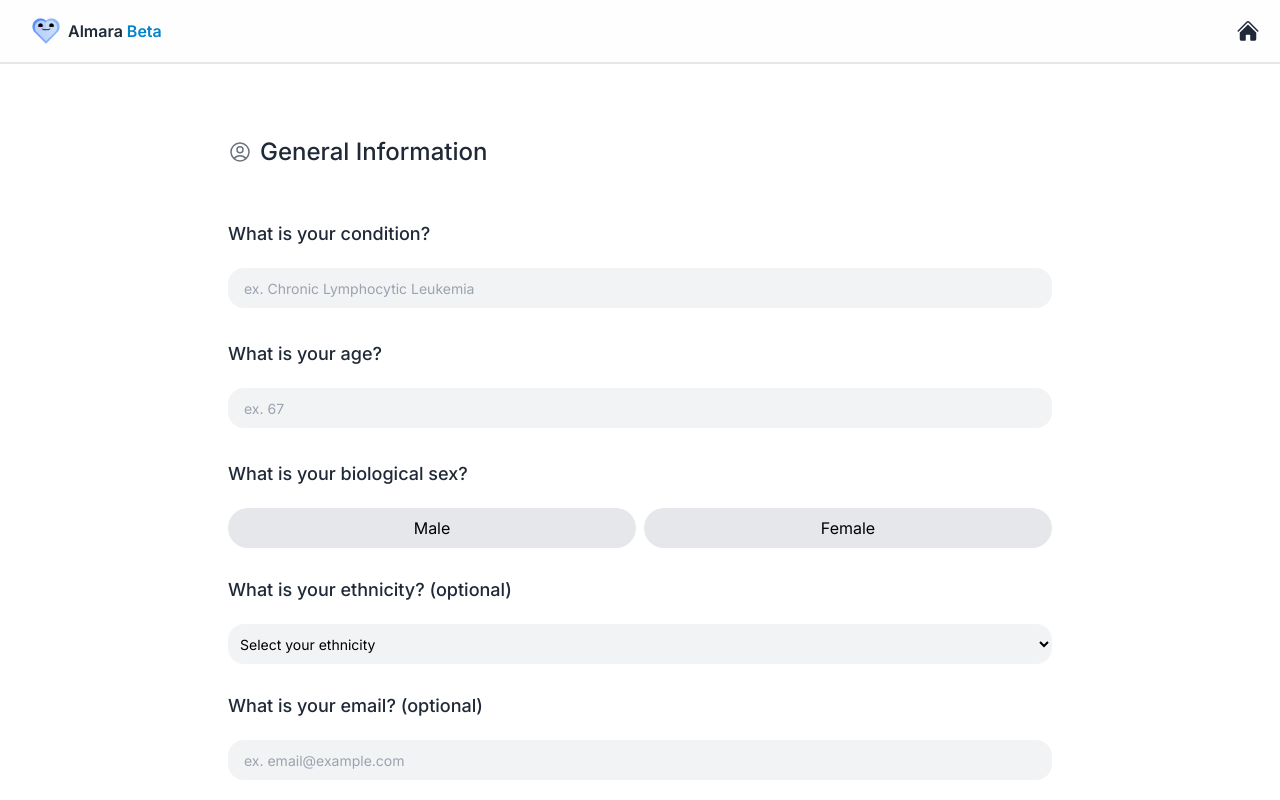
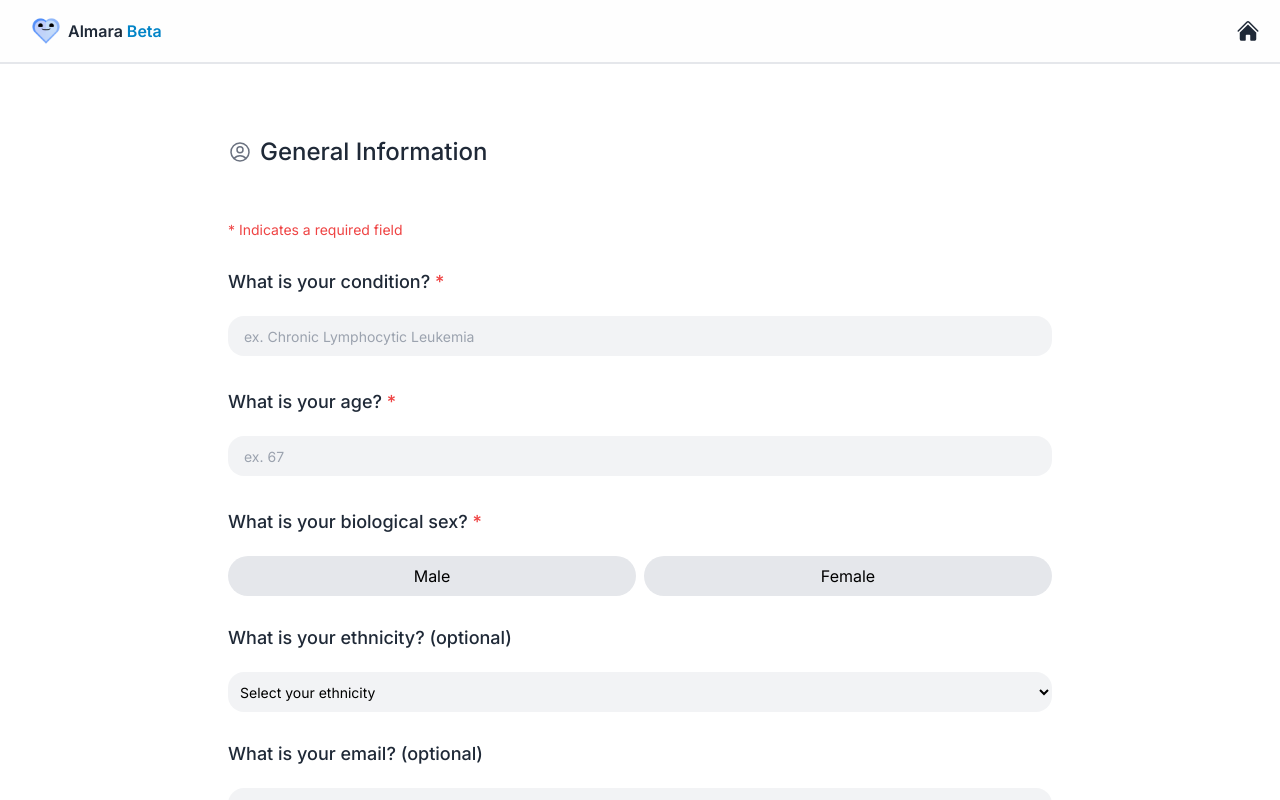
Before and after one commit to kuppansubmarine/almarafe-beta, a Next.js app: page / in a window 1280 px wide. Both pictures are taken after a click on the button "Begin new search". Built offline with nearby package versions, Linux system fonts and the light colour scheme.

Commit message:
age sex condition required w asterisk

```diff
--- a/components/InputChat.tsx
+++ b/components/InputChat.tsx
@@ -8,7 +8,6 @@ import Image from "next/image";
 import logo from '@/Images/ALMARALOGO.png';
 import AnalyzingPage from './Analyzing';
 import ErrorPage from './Error';
-
 
 const InputChat = () => {
   const [step, setStep] = useState(0);
@@ -24,8 +23,6 @@ const InputChat = () => {
   const [sex, setSex] = useState('');
   const [ethnicity, setEthnicity] = useState('');
   const [isLoading, setIsLoading] = useState(false);
-
-
 
   // Health Overview state variables
   const [biomarkers, setBiomarkers] = useState('');
@@ -44,6 +41,11 @@ const InputChat = () => {
   const topRef = useRef<HTMLDivElement>(null);
 
   const handleNextStep = () => {
+    // Validate required fields for step 1
+    if (step === 1 && (!condition || !age || !sex)) {
+      toast.error("Please fill in all required fields before proceeding!");
+      return; // Prevent moving to the next step if validation fails
+    }
     setStep(step + 1);
     if (topRef.current) {
       topRef.current.scrollIntoView({ behavior: 'smooth' });
@@ -71,22 +73,13 @@ const InputChat = () => {
   }
 
   const handleSubmit = async () => {
+    // Check for required fields
+    if (!condition || !age || !sex) {
+      toast.error("Please fill in all required fields!");
+      return; // Prevent form submission
+    }
 
     try {
-      // Check for required fields
-      if (!condition) {
-        toast.error("Fill in Condition!");
-        throw new Error("Empty Condition!");
-      }
-      if (!age) {
-        toast.error("Fill in Age!");
-        throw new Error("Empty Age!");
-      }
-      if (!sex) {
-        toast.error("Select your Biological Sex!");
-        throw new Error("Empty Biological Sex!");
-      }
-
       toast('Inputting Info...', { position: "top-center" });
 
       const inputTrim = input.trim();
@@ -186,7 +179,9 @@ const InputChat = () => {
               <UserCircleIcon className="mr-2 h-6 w-6 text-gray-500" /> General Information
             </h1>
 
-            <label className="block text-lg mb-2 font-medium">What is your condition?</label>
+            <p className="text-sm text-red-500 mb-4">* Indicates a required field</p>
+
+            <label className="block text-lg mb-2 font-medium">What is your condition? <span className="text-red-500">*</span></label>
             <input
               type="text"
               className="bg-gray-200/50 text-black h-10 focus:outline-none p-4 mb-5 rounded-2xl text-sm"
@@ -196,7 +191,7 @@ const InputChat = () => {
               required
             />
 
-            <label className="block text-lg mb-2 font-medium">What is your age?</label>
+            <label className="block text-lg mb-2 font-medium">What is your age? <span className="text-red-500">*</span></label>
             <input
               type="number"
               className="bg-gray-200/50 text-black h-10 focus:outline-none p-4 mb-5 rounded-2xl text-sm"
@@ -206,7 +201,7 @@ const InputChat = () => {
               required
             />
 
-            <label className="block text-lg mb-2 font-medium">What is your biological sex?</label>
+            <label className="block text-lg mb-2 font-medium">What is your biological sex? <span className="text-red-500">*</span></label>
             <div className="button-group flex gap-2 mb-4">
               <button
                 type="button"
```
Also changed, not shown: Images/AlmaraTeam.png (added).
